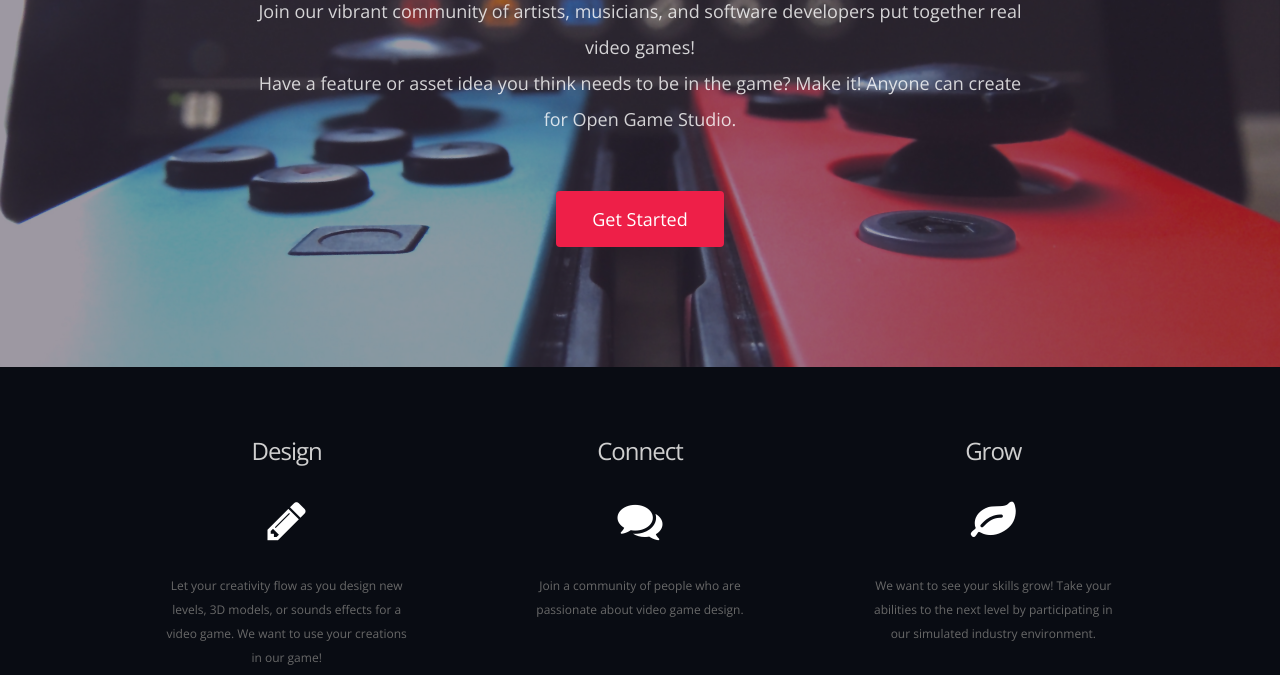
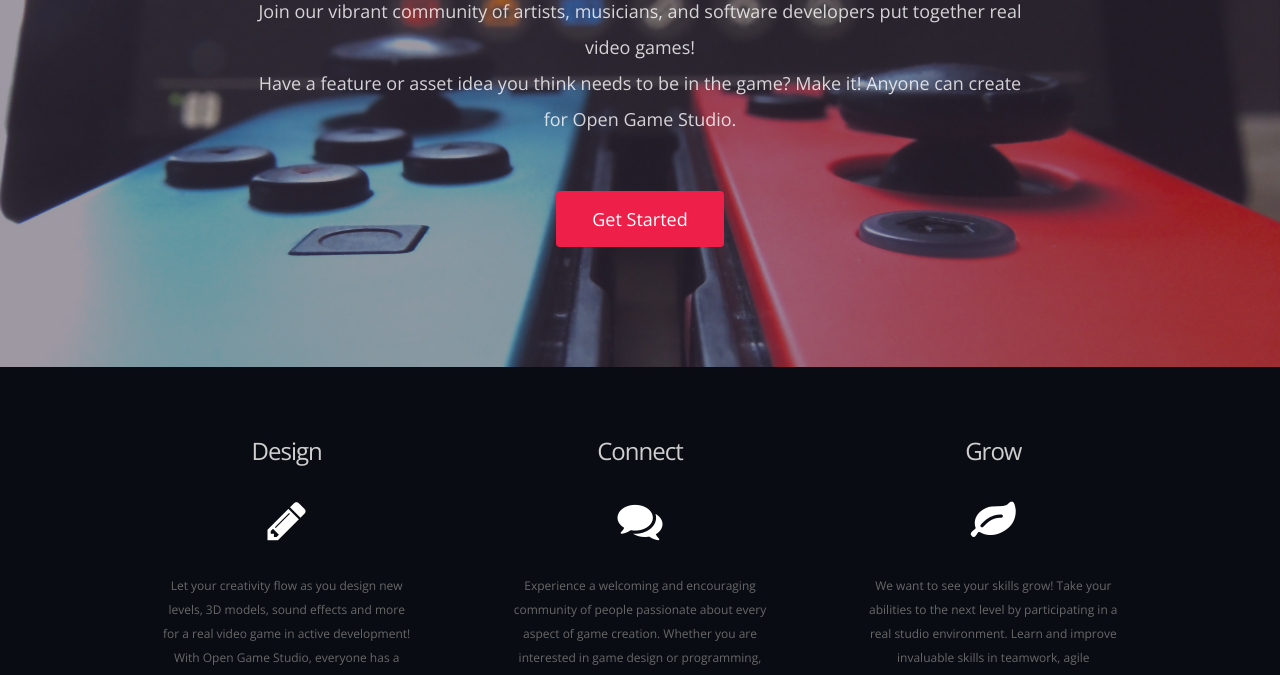
Before and after one commit to nbergan/OpenGameStudioWebsite, a plain HTML site: page Open Game Studio Website/index.html in a window 1280 px wide. Shown: the part 274-949 px from the top of the page. Drawn offline with nearby package versions, Linux system fonts and the light colour scheme; files whose address does not match are found by name.

Commit message:
Improved wording on index page

```diff
--- a/Open Game Studio Website/index.html
+++ b/Open Game Studio Website/index.html
@@ -70,7 +70,7 @@
 	                           <h2>Design</h2>
                            </header>
                             <span class="pennant"><span class="fa fa-pencil"></span></span>
-                            <p>Let your creativity flow as you design new levels, 3D models, or sounds effects for a video game. We want to use your creations in our game! </p>
+                            <p>Let your creativity flow as you design new levels, 3D models, sound effects and more for a real video game in active development! With Open Game Studio, everyone has a chance to share their creations with the world through the games we release on platforms like Steam, Game Jolt, and more. </p>
 <!--                            <a href="#" class="button button-style1">Read More</a>-->
                         </section>
                         <section class="4u">
@@ -78,7 +78,7 @@
 	                            <h2>Connect</h2>
                             </header>
                             <span class="pennant"><span class="fa fa-comments"></span></span>
-                            <p>Join a community of people who are passionate about video game design.   </p>
+                            <p>Experience a welcoming and encouraging community of people passionate about every aspect of game creation. Whether you are interested in game design or programming, 3d modeling or audio engineering, Open Game Studio offers you a place to engage with others in positive, meaningful ways.   </p>
 <!--                            <a href="#" class="button button-style1">Read More</a>-->
                         </section>
                         <section class="4u">
@@ -86,7 +86,7 @@
 	                            <h2>Grow</h2>
                             </header>
                             <span class="pennant"><span class="fa fa-leaf"></span></span>
-                            <p>We want to see your skills grow! Take your abilities to the next level by participating in our simulated industry environment.  </p>
+                            <p>We want to see your skills grow! Take your abilities to the next level by participating in a real studio environment. Learn and improve invaluable skills in teamwork, agile development, and collaborative work across multiple modern tools and a large, long-term game development projects.  </p>
 <!--                            <a href="#" class="button button-style1">Read More</a>-->
                         </section>
 
```
